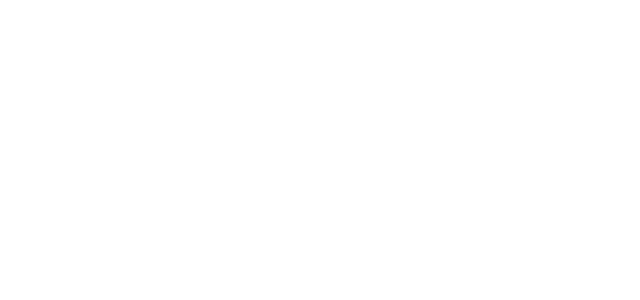
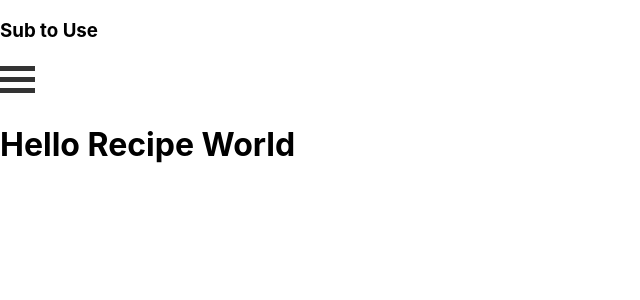
Before and after one commit to Tward9/Recipe_Finder, a React (Create React App) app in the folder Sub_to_Use/client/: page /recipeList in a window 1280 px wide. Before the commit this address had no page. Shown: the top 300 px of the page, without its empty margins (0-640 px from the left). Built offline with nearby package versions, Linux system fonts and the light colour scheme.

Commit message:
adding ingredient entry page and recipe list page

```diff
--- a/Sub_to_Use/client/src/App.js
+++ b/Sub_to_Use/client/src/App.js
@@ -5,6 +5,8 @@ import './App.css';
 //pages
 import Title from './pages/Title';
 import Home from './pages/Home';
+import IngredientEntry from './pages/Ingredients';
+import RecipeList from './pages/RecipeList';
 
 //components
 import Header from './components/Header';
@@ -16,6 +18,8 @@ function App() {
         <Routes>
           <Route path='/' element={<Title />} />
           <Route path='/home' element={<Home />} />
+          <Route path='/ingredients' element={<IngredientEntry />} />
+          <Route path='/recipeList' element={<RecipeList />} />
         </Routes>
       </div>
     </Router>
--- a/Sub_to_Use/client/src/pages/Home.js
+++ b/Sub_to_Use/client/src/pages/Home.js
@@ -7,17 +7,14 @@ const Home = () => {
     return (
         <>
             <Header />
-            <Link className='' to='/Ingredients'>
+            <Link className='' to='/ingredients'>
                 Enter Ingredients + Supplies
             </Link>
-            <Link className='' to='/RecipeList'>
+            <Link className='' to='/recipeList'>
                 My Saved Recipes
             </Link>
         </>
     )
 };
-<button>
-
-</button>
 
 export default Home;
--- a/Sub_to_Use/client/src/pages/Ingredients.js
+++ b/Sub_to_Use/client/src/pages/Ingredients.js
@@ -0,0 +1,17 @@
+import React, { useState, useEffect } from "react";
+import { useNavigate } from 'react-router-dom';
+import Header from "../components/Header";
+
+const IngredientEntry = () => {
+
+    return (
+        <>
+            <Header />
+            <div>
+                <h1>Hello World</h1>
+            </div>
+        </>
+    )
+}
+
+export default IngredientEntry;
--- a/Sub_to_Use/client/src/pages/RecipeList.js
+++ b/Sub_to_Use/client/src/pages/RecipeList.js
@@ -0,0 +1,17 @@
+import React, { useState, useEffect } from "react";
+import { useNavigate } from 'react-router-dom';
+import Header from "../components/Header";
+
+const RecipeList = () => {
+
+    return (
+        <>
+            <Header />
+            <div>
+                <h1>Hello Recipe World</h1>
+            </div>
+        </>
+    )
+}
+
+export default RecipeList;
```
